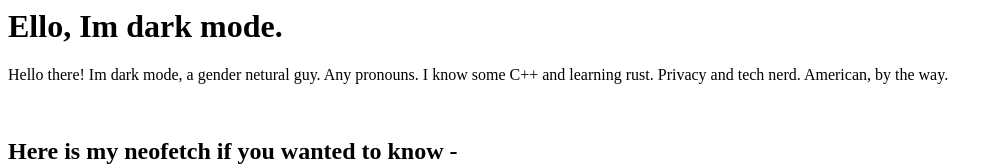
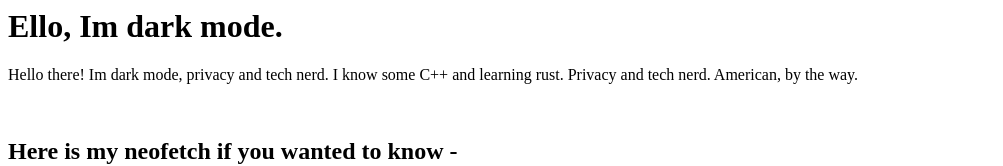
Before and after one commit to darkmmode/darkmmode.github.io, a plain HTML site: page index.html in a window 1280 px wide. Shown: the top 166 px of the page, without its empty margins (0-1003 px from the left). Drawn offline with Linux system fonts and the light colour scheme.

Commit message:
Update index.html

```diff
--- a/index.html
+++ b/index.html
@@ -9,7 +9,7 @@
 
 <body>
 <h1><font color="#000000"><strong>Ello, Im dark mode.</strong></font></h1>
-<p><font color="#000000">Hello there! Im dark mode, a gender netural guy. Any pronouns. I know some C++ and learning rust. Privacy and tech nerd. American, by the way. </font></p>
+<p><font color="#000000">Hello there! Im dark mode, privacy and tech nerd. I know some C++ and learning rust. Privacy and tech nerd. American, by the way. </font></p>
 <p><font color="#000000"></font>&nbsp;</p>
 <h2><font color="#000000">Here is my neofetch if you wanted to know - </font></h2>
 <p><img src="normal1.jpg" align=bottom width=925 height=546></p>
```
